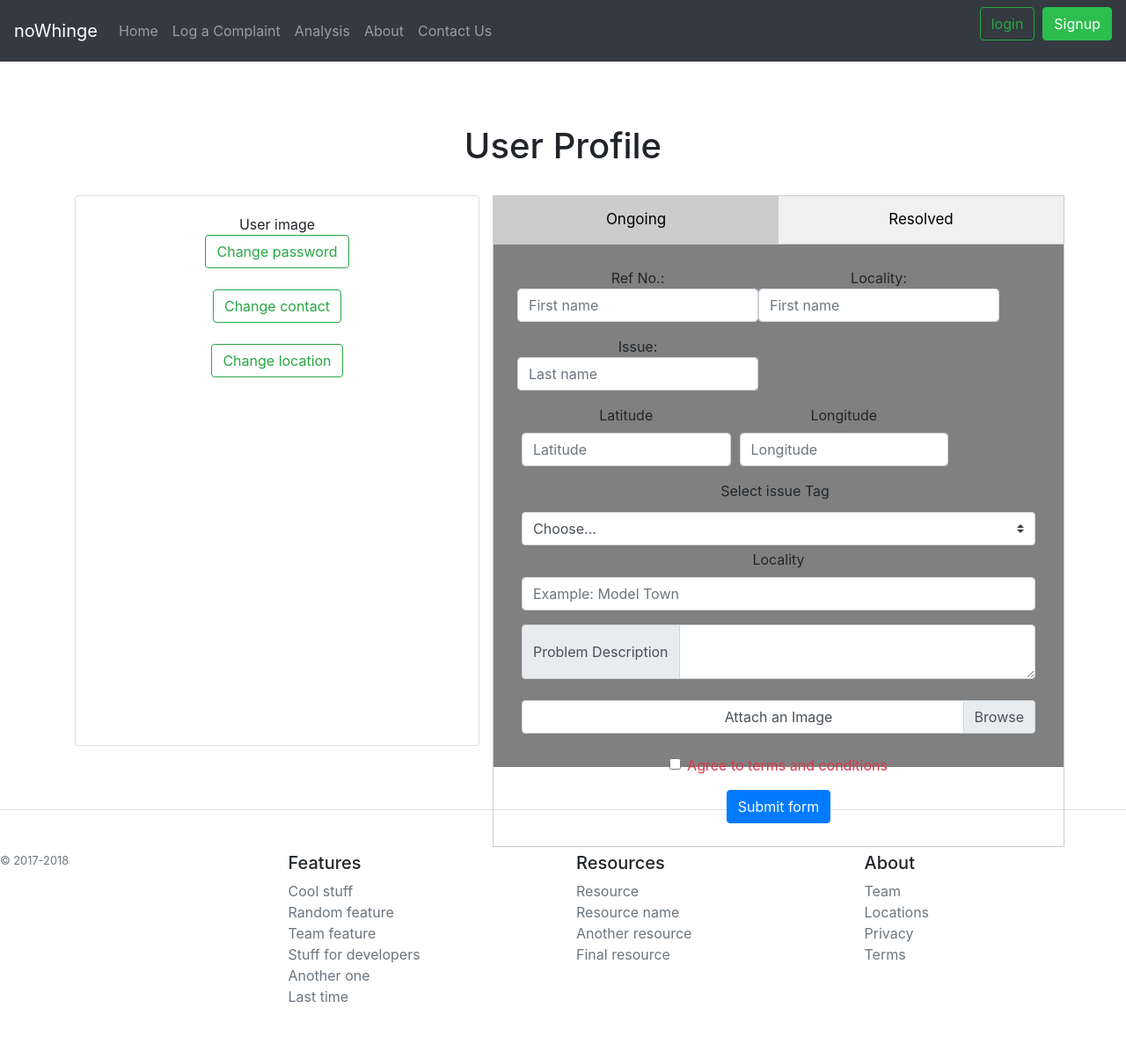
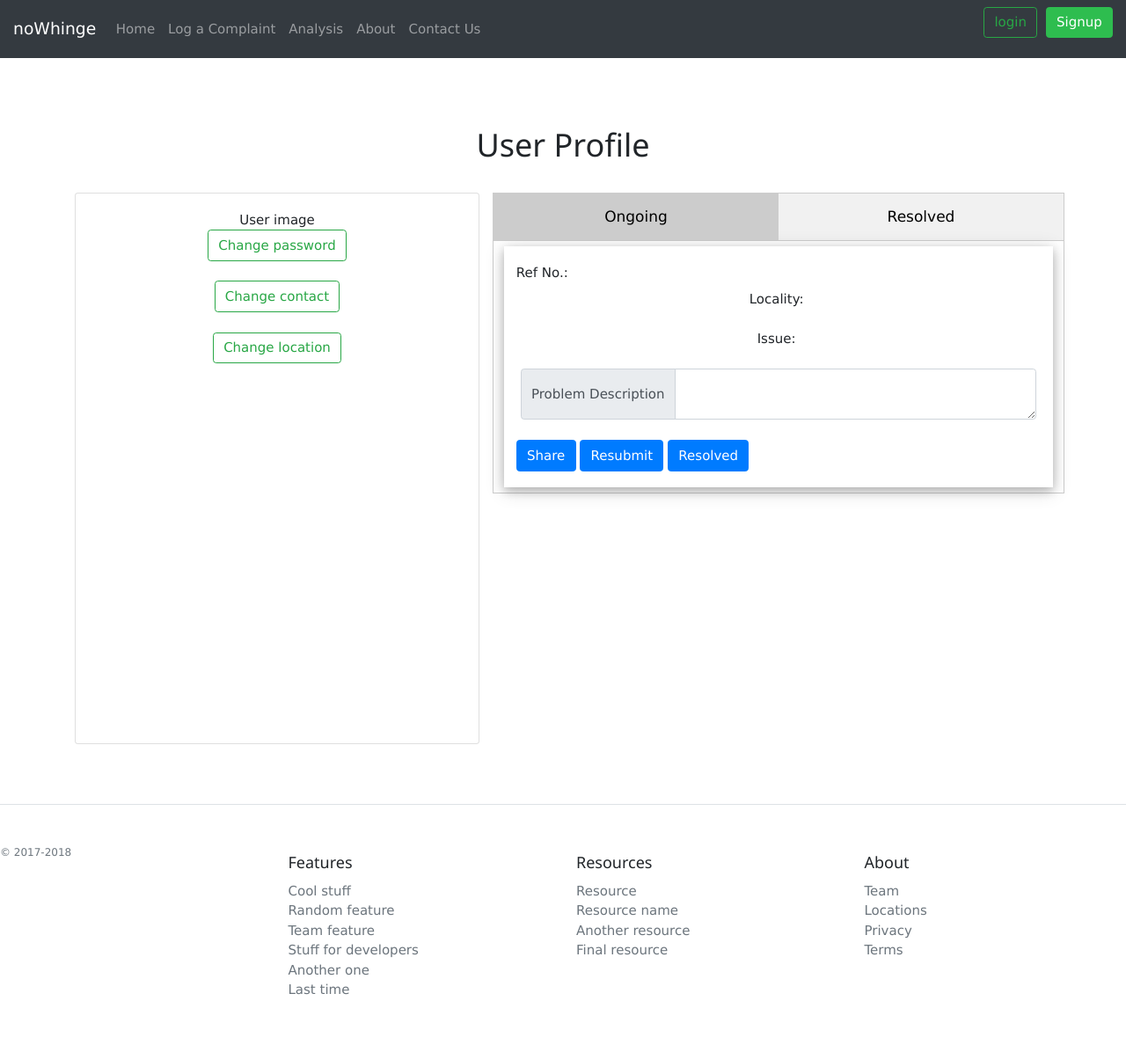
Before and after one commit to kd3423/noWhinge, a Django app: page /userProfile/ in a window 1280 px wide, after a click on "Ongoing". Shown: the top 1196 px of the page at 88% size. After the commit the page ends 1131 px from the top, so only its background shows below. Run offline with Django 3.2, Linux system fonts and the light colour scheme; some libraries are stand-ins or nearby versions.

Commit message:
profile page progress

```diff
--- a/noWhinge/templates/userProfile_page.html
+++ b/noWhinge/templates/userProfile_page.html
@@ -20,7 +20,8 @@
     <link href="{% static 'css/pricing1.css' %}" rel="stylesheet">
 
     <link rel="stylesheet" href="https://maxcdn.bootstrapcdn.com/bootstrap/4.0.0/css/bootstrap.min.css" integrity="sha384-Gn5384xqQ1aoWXA+058RXPxPg6fy4IWvTNh0E263XmFcJlSAwiGgFAW/dAiS6JXm" crossorigin="anonymous">
-    <script src="https://maxcdn.bootstrapcdn.com/bootstrap/4.0.0/js/bootstrap.min.js" integrity="sha384-JZR6Spejh4U02d8jOt6vLEHfe/JQGiRRSQQxSfFWpi1MquVdAyjUar5+76PVCmYl" crossorigin="anonymous"></script>
+    <link rel="stylesheet" href="https://www.w3schools.com/w3css/4/w3.css">
+	<script src="https://maxcdn.bootstrapcdn.com/bootstrap/4.0.0/js/bootstrap.min.js" integrity="sha384-JZR6Spejh4U02d8jOt6vLEHfe/JQGiRRSQQxSfFWpi1MquVdAyjUar5+76PVCmYl" crossorigin="anonymous"></script>
 
 	<style>
 	/* Style the tab */
@@ -166,7 +167,8 @@
 
           </div>
         </div>
-        <div  style="width:650px;height:650px;background:gray">
+        <!--<div  style="width:650px;height:650px;background:gray">-->
+		<div  style="width:650px;height:650px">
 		<div class="tab">
 			<div><button class="tablinks" onclick="openComplaints(event, 'Ongoing')">Ongoing</button></div>
 			<div><button class="tablinks" onclick="openComplaints(event, 'Resolved')">Resolved</button></div>
@@ -199,73 +201,27 @@
 						<div style="float:right"><Button id="resolve">Resolve</Button></div>
 					</div>
 				</div>-->
-				<div class="card-body">
+				<div class="card-body w3-card-4">
 
             <form name = "form" enctype = "multipart/form-data"
          action = "{% url 'complaint_page' %}" method = "POST" >{% csrf_token %}
-              <div class="form-row form-inline">
-                <div class="mb-3">
+              <div class="form-row">
                   <label>Ref No.:</label>
-                  <input type="text" class="form-control" placeholder="First name" name="first_name" value="" required>
-                  <div class="valid-feedback">
-                    Looks good!
-                  </div>
+				  <label id="reference"></label>
+                  <!--<input type="text" class="form-control" placeholder="First name" name="first_name" value="" required>-->
                 </div>
 				<div class="mb-3">
                   <label>Locality:</label>
-                  <input type="text" class="form-control" placeholder="First name" name="first_name" value="" required>
-                  <div class="valid-feedback">
-                    Looks good!
-                  </div>
+				  <label id="locality"></label>
+                  <!--<input type="text" class="form-control" placeholder="First name" name="first_name" value="" required> -->
                 </div>
+
                 <div class="mb-3">
                   <label>Issue:</label>
-                  <input type="text" class="form-control" placeholder="Last name" name="last_name" value="" required>
-                  <div class="valid-feedback">
-                    Looks good!
-                  </div>
+				  <label id="issue"></label>
+                  <!--<input type="text" class="form-control" placeholder="Last name" name="last_name" value="" required>-->
                 </div>
-              </div>
 
-              <div class ="form-row">
-              <div class="col-md-5 mb-3">
-                  <label>Latitude</label>
-                  <input type="text" class="form-control" id="myLat" placeholder="Latitude" name="lat" value="" required>
-                  <div class="valid-feedback">
-                    Looks good!
-                  </div>
-                </div>
-                <div class="col-md-5 mb-3">
-                  <label>Longitude</label>
-                  <input type="text" class="form-control" id="myLon" placeholder="Longitude" name="lon" value="" required>
-                  <div class="valid-feedback">
-                    Looks good!
-                  </div>
-                </div>
-              </div>
-<!--
-              <div class ="form-row">
-                  <p>Lat:<span id="myLat" >  </span></p>
-                  <p> Lng:<span id="myLon" ></span></p>
-              </div> -->
-
-              <label class="my-0.2 mr-2" for="inlineFormCustomSelectPref">Select issue Tag</label>
-              <select class="custom-select my-1 mr-sm-2" name="issue" id="inlineFormCustomSelectPref">
-                <option selected>Choose...</option>
-                <option value="1">Road Maintenance</option>
-                <option value="2">Water Related</option>
-                <option value="3">Electricity Related</option>
-              </select>
-
-              <div class="form-row">
-                <div class="col-md-12 mb-3">
-                  <label for="validationServer03">Locality</label>
-                  <input type="text" class="form-control" id="validationServer03" name="locality" placeholder="Example: Model Town" required>
-                  <div class="invalid-feedback">
-                    Please provide a valid locality.
-                  </div>
-                </div>
-              </div>
 
               <div class="input-group">
                 <div class="input-group-prepend">
@@ -274,21 +230,15 @@
                 <textarea class="form-control" name="desc" aria-label="With textarea"></textarea>
               </div>
 
-              <div class="custom-file my-4">
-                <input type="file" class="custom-file-input" id="customFile" name="photo">
-                <label class="custom-file-label" for="customFile">Attach an Image</label>
-              </div>
+			  <br>
 
-              <div class="form-group">
-                <div class="form-check">
-                  <input class="form-check-input is-invalid" type="checkbox" value="" id="invalidCheck3" required>
-                  <label class="form-check-label" for="invalidCheck3">
-                    Agree to terms and conditions
-                  </label>
-                </div>
-              </div>
-              <button class="btn btn-primary" type="submit">Submit form</button>
+              <div class="form-row">
+			  <button class="btn btn-primary" type="submit">Share</button>&nbsp;
+			  <button class="btn btn-primary" type="submit">Resubmit</button>&nbsp;
+			  <button class="btn btn-primary" type="submit">Resolved</button>&nbsp;
+			  </div>
             </form>
+			</div>
           </div>
 			</div>
 		</div>
```
